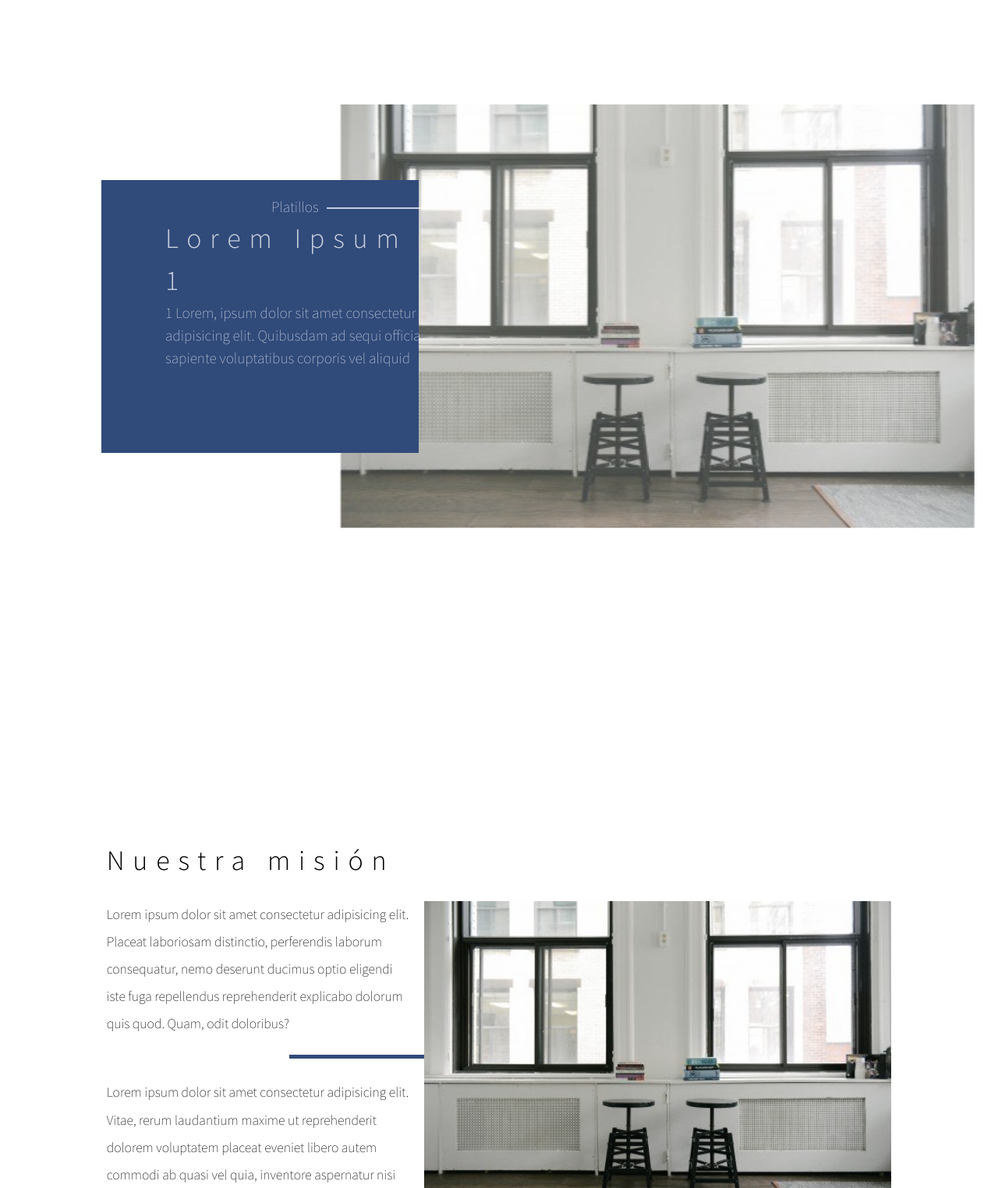
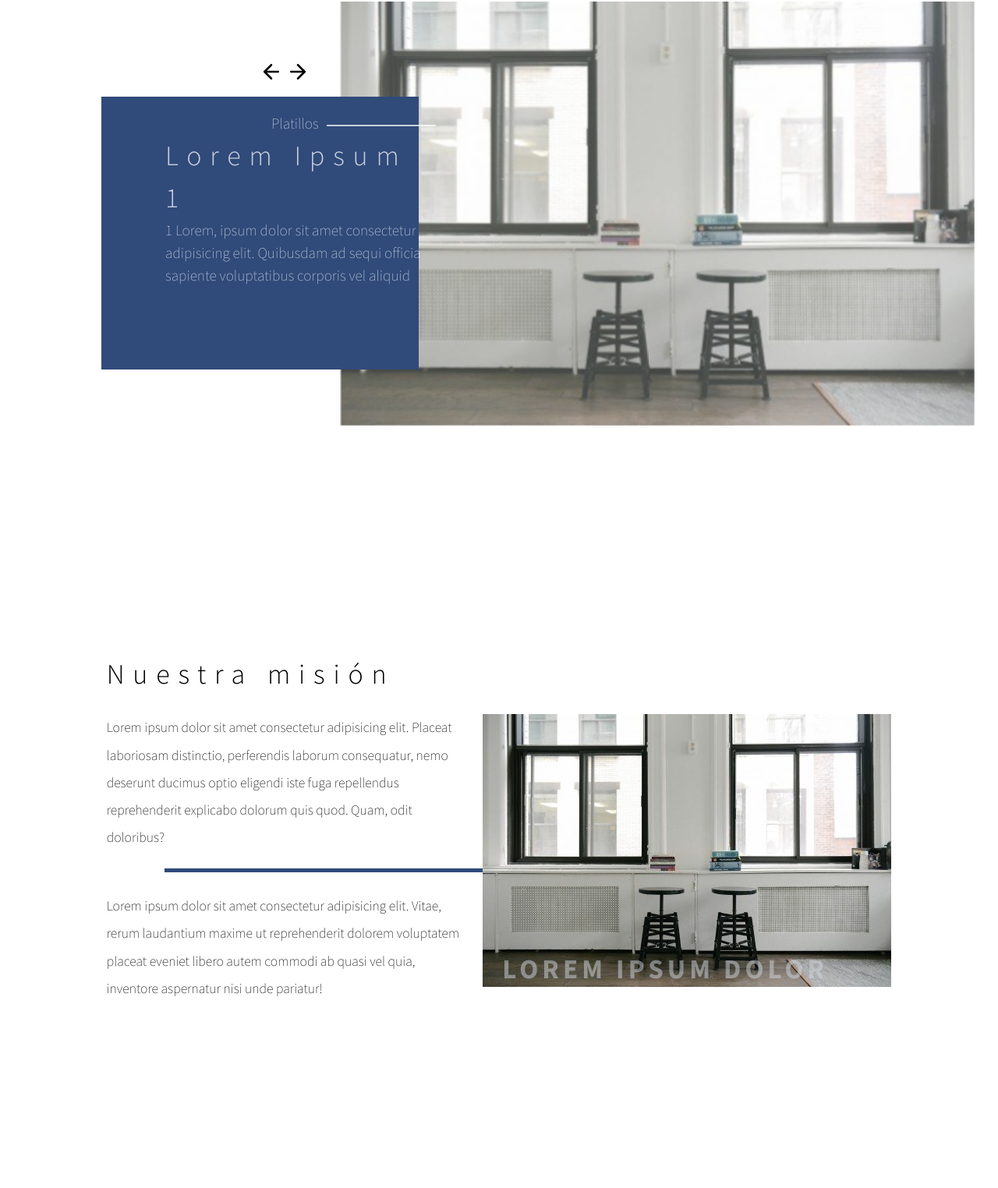
Before and after one commit to ldmrgrc/CodigoFacilito, a website built with webpack: page assets/index.template.html in a window 1280 px wide. Shown: the part 1276-2800 px from the top of the page at 78% size. Built offline with nearby package versions, Linux system fonts and the light colour scheme.

Commit message:
se agregan flechas al slider y se crea un preloader para mostralas cuando se deba usar en conexiones lentas

```diff
--- a/assets/css/app.scss
+++ b/assets/css/app.scss
@@ -16,9 +16,11 @@ body {
 
 img {
   min-width: 100%;
+  height: auto;
 }
 
 figure {
+  display: flex;
   position: relative;
   min-height: 100%;
   margin: 0px;
@@ -93,11 +95,30 @@ figure {
 }
 
 .slider {
-  .image {
-    min-height: 100vh;
-    display: flex;
-    align-items: center;
+  .controls {
+    @include text-right;
+    margin-bottom: 10px;
+    padding-right: 40px;
+    display: none;
+    img {
+      min-width: inherit;
+    }
+    .arrow-right,
+    .arrow-left {
+      height: 30px;
+      @include transition;
+      transition-duration: 0.15s;
+      cursor: pointer;
+      &:hover {
+        opacity: 0.2;
+      }
+    }
   }
+  // .image {
+  //   min-height: 100vh;
+  //   display: flex;
+  //   align-items: center;
+  // }
   header {
     background-color: $blue;
     color: $white;
@@ -149,26 +170,20 @@ figure {
   .container {
     @include main-text;
     font-size: 1.1em;
-    figure {
-      float: right;
-      margin-left: 20px;
-    }
     p {
       line-height: 2em;
       &:nth-of-type(1) {
         margin-bottom: 3em;
         position: relative;
+      }
+    }
+  }
+}
 
-        &::after {
-          content: "";
-          background-color: $blue;
-          position: absolute;
-          bottom: -1.5em;
-          height: 5px;
-          width: 50%;
-          z-index: -1;
-        }
-      }
+.grid {
+  .grid-main-area {
+    .image {
+      margin-top: 25px;
     }
   }
 }
@@ -209,7 +224,13 @@ figure {
   .container {
     grid-column: 2 / 12;
   }
-
+  .grid {
+    .grid-main-area {
+      .image {
+        margin-top: 0;
+      }
+    }
+  }
   .grid-main-area {
     display: grid;
     grid-template-columns: repeat(9, 1fr);
@@ -225,6 +246,28 @@ figure {
     }
   }
 
+  .mission {
+    .container {
+      figure {
+        float: right;
+        margin-left: 20px;
+      }
+      p {
+        &:nth-of-type(1) {
+          &::after {
+            content: "";
+            background-color: $blue;
+            position: absolute;
+            bottom: -1.5em;
+            height: 5px;
+            width: 50%;
+            z-index: -1;
+          }
+        }
+      }
+    }
+  }
+
   .social {
     a {
       display: inline-block;
--- a/assets/index.template.html
+++ b/assets/index.template.html
@@ -46,6 +46,10 @@
         <div class="container">
             <div class="grid-main-area slider">
                 <div class="text">
+                    <div class="controls">
+                        <img src="../public/images/arrow-left.svg" alt="flecha a la izquierda" class="arrow-left">
+                        <img src="../public/images/arrow-right.svg" alt="flecha a la derecha" class="arrow-right">
+                    </div>
                     <header>
                         <div id="slider-text-content">
                             <p id="slider-subtitle" class="separator">Platillos</p>
--- /dev/null
+++ b/assets/javascript/preoloader/preoloader.js
@@ -0,0 +1,16 @@
+export default class Preloader {
+  static preloadImages({ images, completed }) {
+    const promises = images.map((imagePath) =>
+      this.preloadImage({ imagePath })
+    );
+    Promise.all(promises).then(completed);
+  }
+
+  static preloadImage({ imagePath }) {
+    return new Promise((res, rej) => {
+      let image = new Image();
+      image.src = imagePath;
+      image.onload = res;
+    });
+  }
+}
--- a/assets/javascript/slider/elements.js
+++ b/assets/javascript/slider/elements.js
@@ -13,6 +13,20 @@ const elements = [
     text:
       "2 Lorem, ipsum dolor sit amet consectetur adipisicing elit. Quibusdam ad sequi officia sapiente voluptatibus corporis vel aliquid",
   },
+  {
+    title: "Lorem Ipsum 3",
+    subtitle: "Ipsum 3",
+    image: "../public/images/airport-people-waiting-seats-chairs-windows.jpg",
+    text:
+      "3 Lorem, ipsum dolor sit amet consectetur adipisicing elit. Quibusdam ad sequi officia sapiente voluptatibus corporis vel aliquid",
+  },
+  {
+    title: "Lorem Ipsum 4",
+    subtitle: "Ipsum 4",
+    image: "../public/images/airport-people-waiting-seats-chairs-windows.jpg",
+    text:
+      "4 Lorem, ipsum dolor sit amet consectetur adipisicing elit. Quibusdam ad sequi officia sapiente voluptatibus corporis vel aliquid",
+  },
 ];
 
 export default elements;
--- a/assets/javascript/slider/slider.js
+++ b/assets/javascript/slider/slider.js
@@ -6,20 +6,41 @@ export default class Slider {
     this.index = 0;
     this.size = elements.length;
     this.speed = speed;
+
+    this.prev = this.prev.bind(this);
+    this.stop = this.stop.bind(this);
+    this.next = this.next.bind(this);
+    this.play = this.play.bind(this);
   }
 
-  next() {
+  innerNext() {
     this.index++;
     if (this.index >= this.size) this.index = 0;
 
     this.animationFunc(this.elements[this.index]);
   }
 
-  prev() {
+  innerPrev() {
     this.index--;
     if (this.index < 0) this.index = this.size - 1;
 
     this.animationFunc(this.elements[this.index]);
+  }
+
+  next() {
+    this.innerNext();
+    if (this.interval) {
+      this.stop();
+      this.play();
+    }
+  }
+
+  prev() {
+    this.innerPrev();
+    if (this.interval) {
+      this.stop();
+      this.play();
+    }
   }
 
   play() {
--- a/assets/javascript/slider/sliderDOM.js
+++ b/assets/javascript/slider/sliderDOM.js
@@ -1,11 +1,15 @@
 import Slider from "./slider";
 import elements from "./elements";
+import Preloader from "../preoloader/preoloader";
 
 let sliderText = document.querySelector("#slider-text");
 let sliderTitle = document.querySelector("#slider-title");
 let sliderSubtitle = document.querySelector("#slider-subtitle");
 let sliderImage = document.querySelector("#slider-image");
 let textContent = document.querySelector("#slider-text-content");
+
+let leftArrow = document.querySelector(".arrow-left");
+let rightArrow = document.querySelector(".arrow-right");
 
 let slider = new Slider({
   elements,
@@ -27,6 +31,18 @@ let slider = new Slider({
 
 slider.play();
 
+leftArrow.addEventListener("click", slider.prev);
+rightArrow.addEventListener("click", slider.next);
+
+const imagePaths = elements.map((el) => el.image);
+
+Preloader.preloadImages({
+  images: imagePaths,
+  completed: () => {
+    document.querySelector(".controls").style.display = "block";
+  },
+});
+
 // setTimeout(() => {
 //   slider.stop();
 // }, 8000);
```
Also changed, not shown: public/images/arrow-left.svg (added), public/images/arrow-right.svg (added).
